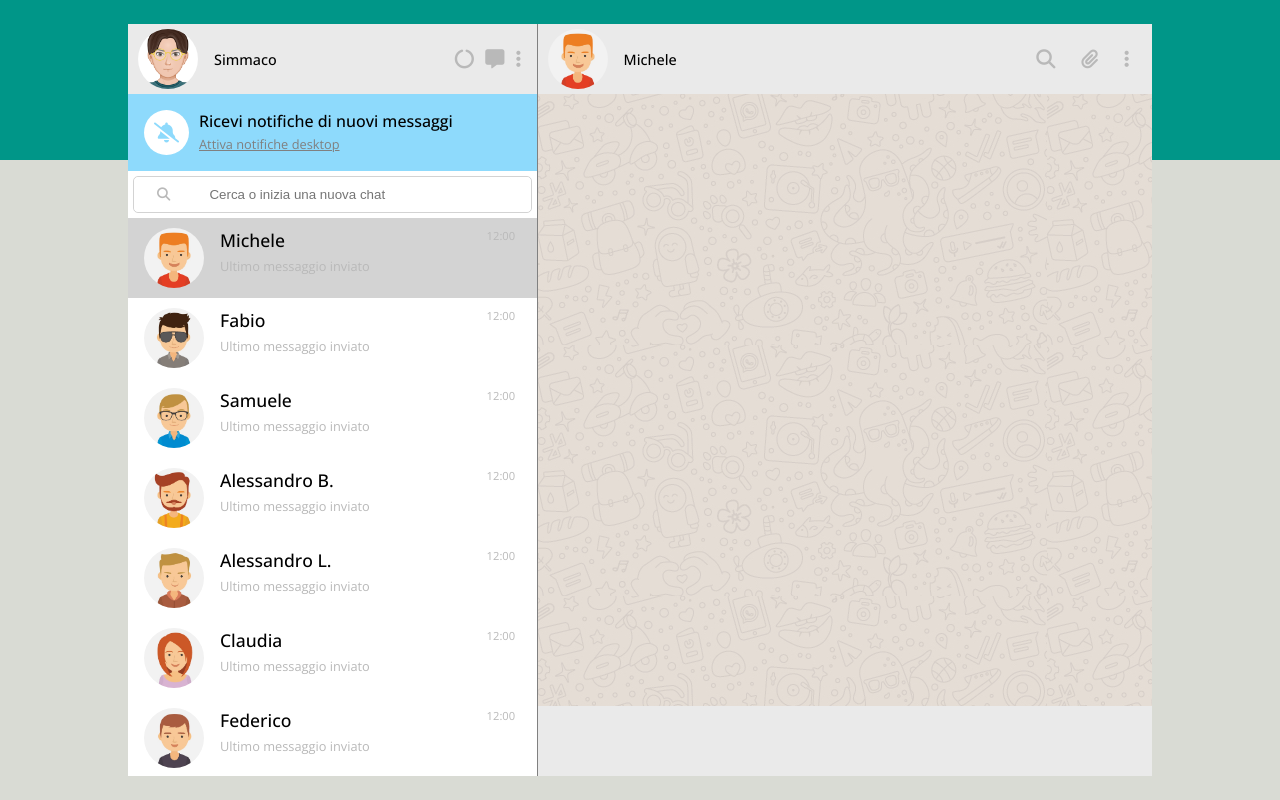
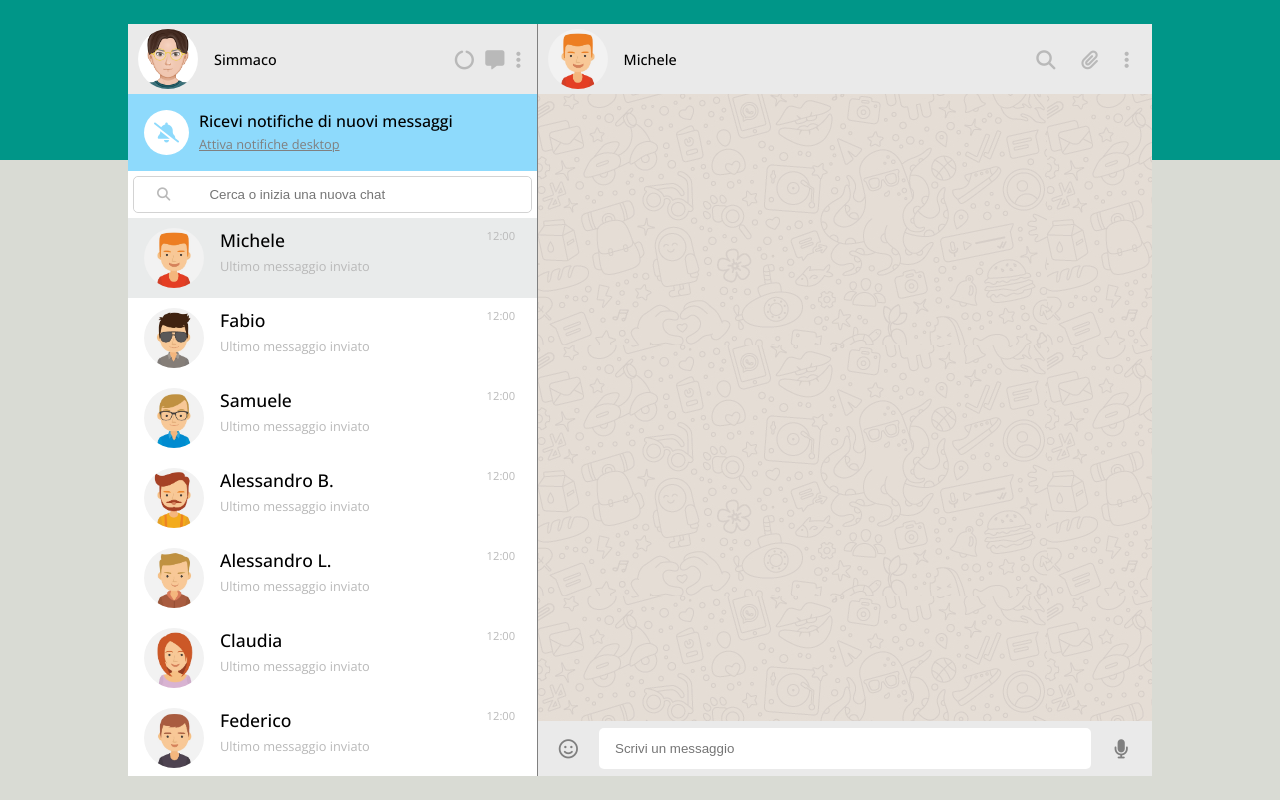
Before and after one commit to nespolisimmaco/vue-boolzapp, a plain HTML site: page index.html in a window 1280 px wide. Drawn offline with nearby package versions, Linux system fonts and the light colour scheme.

Commit message:
Add: chat footer implemented

```diff
--- a/css/style.css
+++ b/css/style.css
@@ -68,6 +68,10 @@ body {
     display: flex;
     justify-content: space-around;
     font-size: 1.2rem;
+}
+
+.user-icons a {
+    color: inherit;
 }
 
 /* ----- Users column ----- */
@@ -156,7 +160,7 @@ body {
 }
 
 .user-active {
-    background-color: lightgrey;
+    background-color: #e9ebeb;
 }
 
 /* User photo */
@@ -217,5 +221,30 @@ body {
 /* Chat footer */
 .chat-footer {
     background-color: var(--column-header);
-    min-height: var(--chat-header);
+    height: calc(var(--chat-header) - 15px);
+    display: flex;
+    justify-content: space-between;
 }
+
+.chat-footer .emoji,
+.chat-footer .voice-message {
+    width: 10%;
+    justify-content: center;
+    display: flex;
+    align-items: center;
+    color: grey;
+    font-size: 1.2rem;
+}
+
+.chat-footer .write-message {
+    flex-grow: 1;
+    padding: 7px 0;
+}
+
+.write-message input {
+    width: 100%;
+    height: 100%;
+    border-radius: 5px;
+    border: none;
+    padding: 0 1rem;
+}
--- a/index.html
+++ b/index.html
@@ -30,9 +30,9 @@
                             <img src="img/myAvatar.png" alt="My photo">
                             <div class="my-name">Simmaco</div>
                             <div class="user-icons">
-                                <i class="fa-solid fa-circle-notch"></i>
-                                <i class="fa-solid fa-message"></i>
-                                <i class="fa-solid fa-ellipsis-vertical"></i>
+                                <a href="#"><i class="fa-solid fa-circle-notch"></i></a>
+                                <a href="#"><i class="fa-solid fa-message"></i></a>
+                                <a href="#"><i class="fa-solid fa-ellipsis-vertical"></i></a>
                             </div>
                         </div>
                         <!-- Enable notifications -->
@@ -99,9 +99,9 @@
                                 {{ contacts[activeUser].name }}
                             </div>
                             <div class="user-icons">
-                                <i class="fa-solid fa-magnifying-glass"></i>
-                                <i class="fa-solid fa-paperclip"></i>
-                                <i class="fa-solid fa-ellipsis-vertical"></i>
+                                <a href="#"><i class="fa-solid fa-magnifying-glass"></i></a>
+                                <a href="#"><i class="fa-solid fa-paperclip"></i></a>
+                                <a href="#"><i class="fa-solid fa-ellipsis-vertical"></i></a>
                             </div>
                         </div>
                         <!-- Chat -->
@@ -110,7 +110,18 @@
                         </div>
                         <!-- Chat footer -->
                         <div class="chat-footer">
-
+                            <!-- Emoji -->
+                            <div class="emoji">
+                                <i class="fa-regular fa-face-smile"></i>
+                            </div>
+                            <!-- Write message (Input field) -->
+                            <div class="write-message">
+                                <input type="text" placeholder="Scrivi un messaggio">
+                            </div>
+                            <!-- Voice message -->
+                            <div class="voice-message">
+                                <i class="fa-solid fa-microphone"></i>
+                            </div>
                         </div>
                         <!-- End Chat footer -->
                     </div>
```
